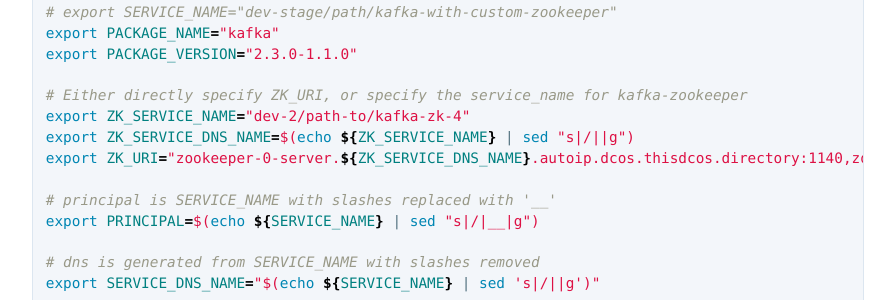
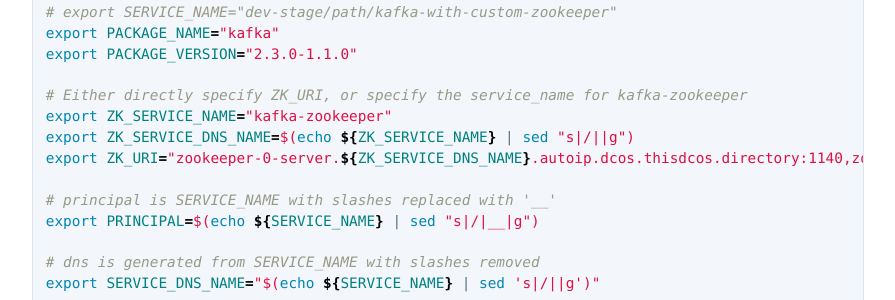
Before and after one commit to mesosphere/field-notes, a Jekyll site: the page built from docs/strict/kafka-custom-zk.md, in a window 1280 px wide and 900 px high, scrolled down 677 px. Shown: the part 152-452 px from the top of the window, without its empty margins (192-1087 px from the left). Built offline with Jekyll 4.4.1, drawn with Linux system fonts in a browser that asks for light colours; our own code applies the rules of GitHub Pages for plain Markdown files.

Commit message:
Change defaults to be more default

```diff
--- a/docs/strict/kafka-custom-zk.md
+++ b/docs/strict/kafka-custom-zk.md
@@ -19,7 +19,7 @@ export PACKAGE_NAME="kafka"
 export PACKAGE_VERSION="2.3.0-1.1.0"
 
 # Either directly specify ZK_URI, or specify the service_name for kafka-zookeeper
-export ZK_SERVICE_NAME="dev-2/path-to/kafka-zk-4"
+export ZK_SERVICE_NAME="kafka-zookeeper"
 export ZK_SERVICE_DNS_NAME=$(echo ${ZK_SERVICE_NAME} | sed "s|/||g")
 export ZK_URI="zookeeper-0-server.${ZK_SERVICE_DNS_NAME}.autoip.dcos.thisdcos.directory:1140,zookeeper-1-server.${ZK_SERVICE_DNS_NAME}.autoip.dcos.thisdcos.directory:1140,zookeeper-2-server.${ZK_SERVICE_DNS_NAME}.autoip.dcos.thisdcos.directory:1140"
 
```
